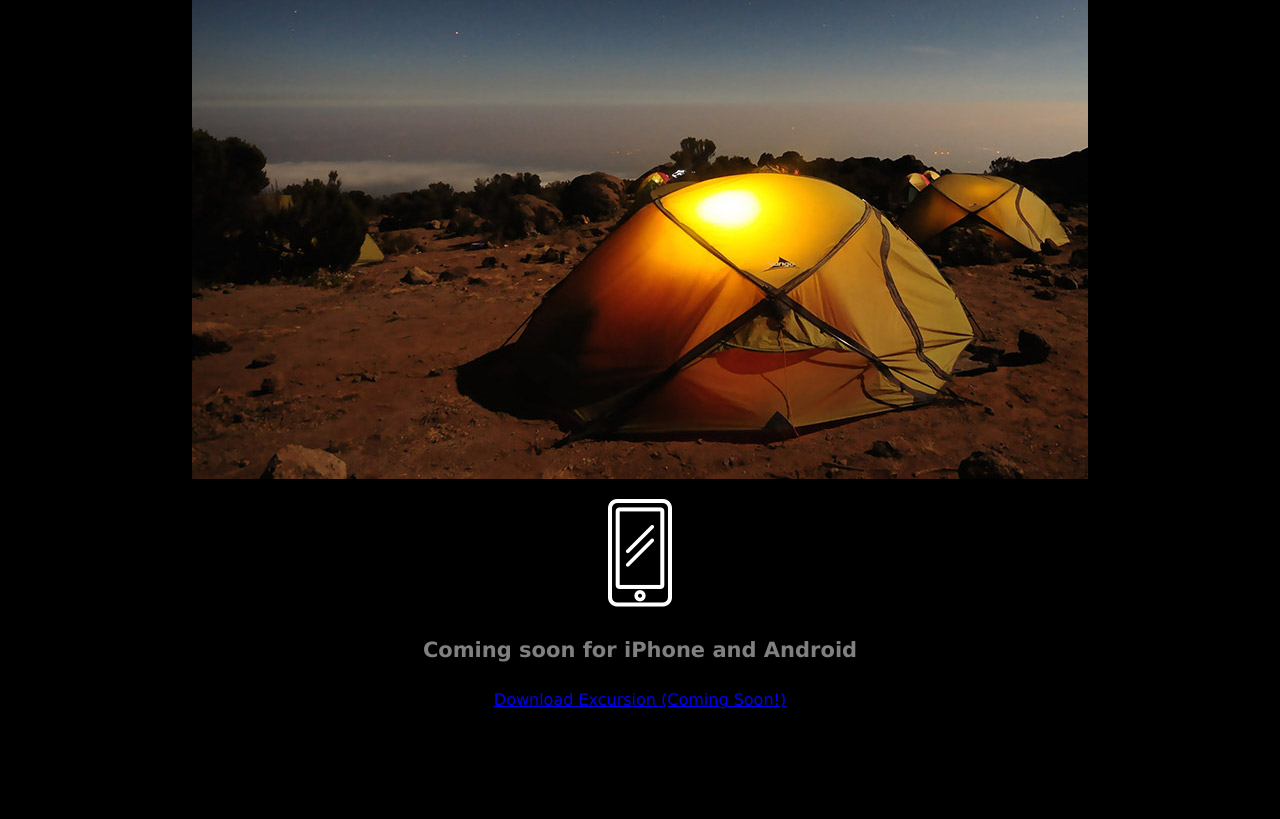
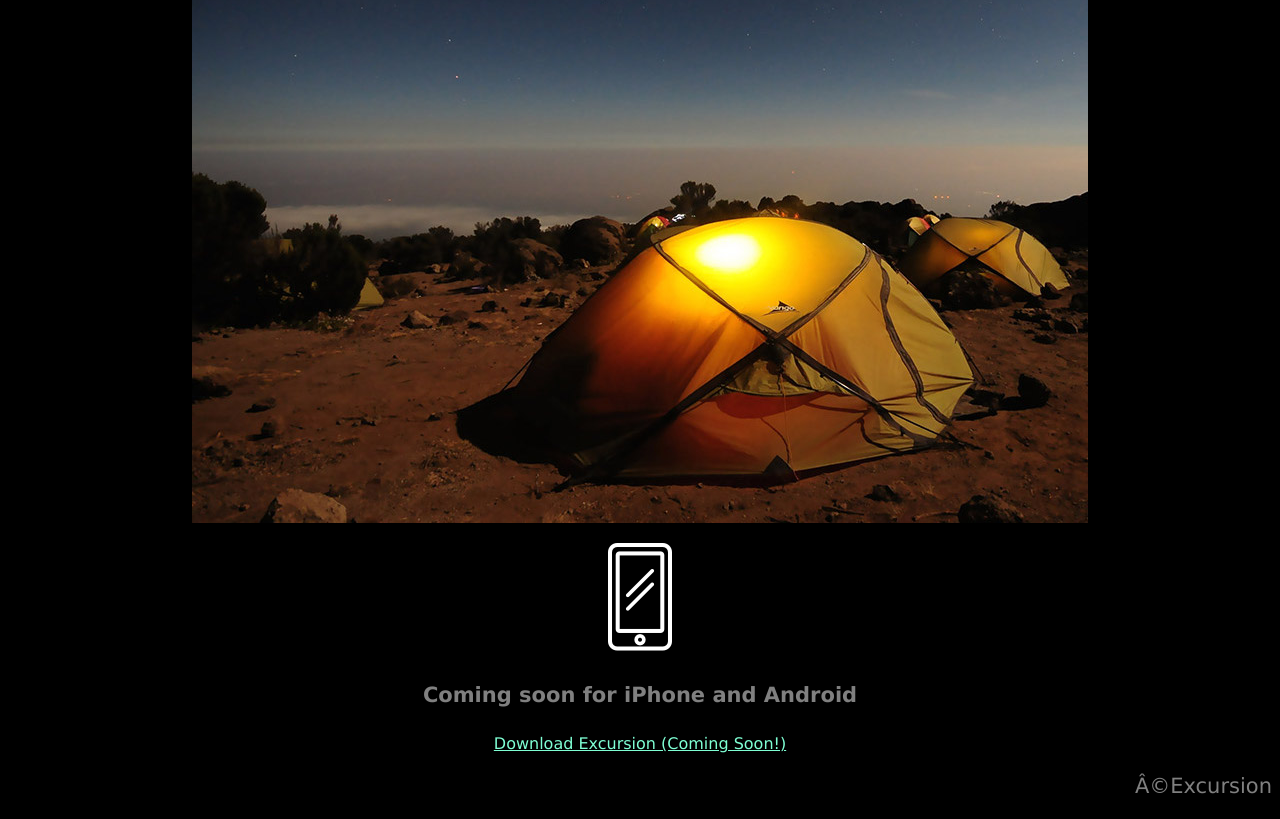
Before and after one commit to PARACCHINI/excursion, a plain HTML site: page index.html in a window 1280 px wide. Shown: the part 489-1308 px from the top of the page. Before the commit the page ends 1214 px from the top, so only its background shows below. Drawn offline with Linux system fonts and the light colour scheme.

Commit message:
Final push

```diff
--- a/index.html
+++ b/index.html
@@ -19,9 +19,6 @@
     <p><img src="resources/images/phone.png"></p>
     <h4 class="header--sub-header">Coming soon for iPhone and Android</h4>
     <p><a class="link--cta" href="#">Download Excursion (Coming Soon!)</a></p>
-
-
-
-
+    <p class="footer--copyright">©Excursion</p>
 </body>
 </html>
--- a/resources/css/style.css
+++ b/resources/css/style.css
@@ -5,7 +5,7 @@ body {
     font-family: Verdana, Geneva, Tahoma, sans-serif;
 }
 
-<!-- HEADINGS -->
+/* HEADINGS */
 
 .header--main {
     font-weight: normal;
@@ -24,9 +24,17 @@ body {
     color:grey;
 }
 
-<!-- LINKS -->
+/* LINKS */
 
 .link--cta {
     font-size: 16px;
     color: aquamarine;
 }
+
+/* FOOTER */
+
+.footer--copyright {
+    text-align: right;
+    font-size: 21px;
+    color: grey;
+}
```
Also changed, not shown: 1 other file.
